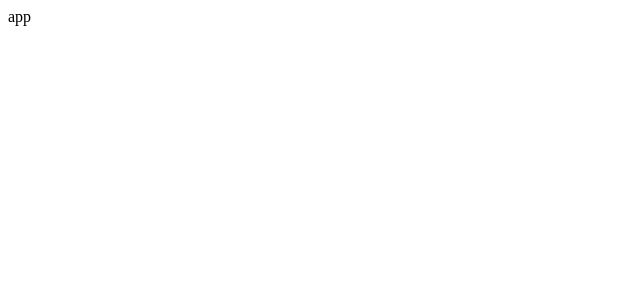
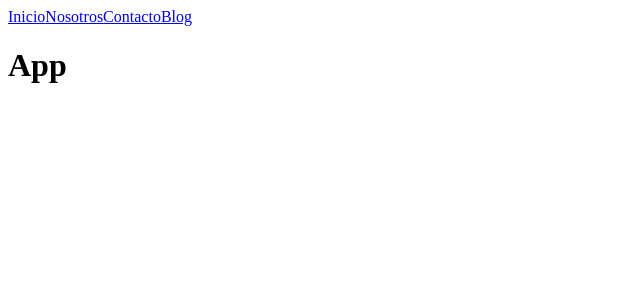
Before and after one commit to YamiGitOne/ReactRouterExample, a React (Vite) app: page / in a window 1280 px wide. Shown: the top 300 px of the page, without its empty margins (0-640 px from the left). Built offline with nearby package versions, Linux system fonts and the light colour scheme.

Commit message:
navegación primer paso

```diff
--- a/src/App.jsx
+++ b/src/App.jsx
@@ -1,5 +1,10 @@
+import Navbar from "./components/Navbar";
+
 const App = () => {
-return "app";
+return <>
+<Navbar />
+<h1>App</h1>
+</>
 };
 
 export default App;
--- /dev/null
+++ b/src/components/Navbar.jsx
@@ -0,0 +1,23 @@
+const Navbar = () => {
+return (
+    <div className="navbar navbar-dark bg-dark">
+        <div className="container">
+        <a href="/" className="btn btn-outline-primary">
+            Inicio
+        </a>
+        <a href="/nosotros" className="btn btn-outline-primary">
+            Nosotros
+        </a>
+        <a href="/" className="btn btn-outline-primary">
+            Contacto
+        </a>
+        <a href="/" className="btn btn-outline-primary">
+            Blog
+        </a>
+
+        </div>
+    </div>
+);
+};
+
+export default Navbar;
```
